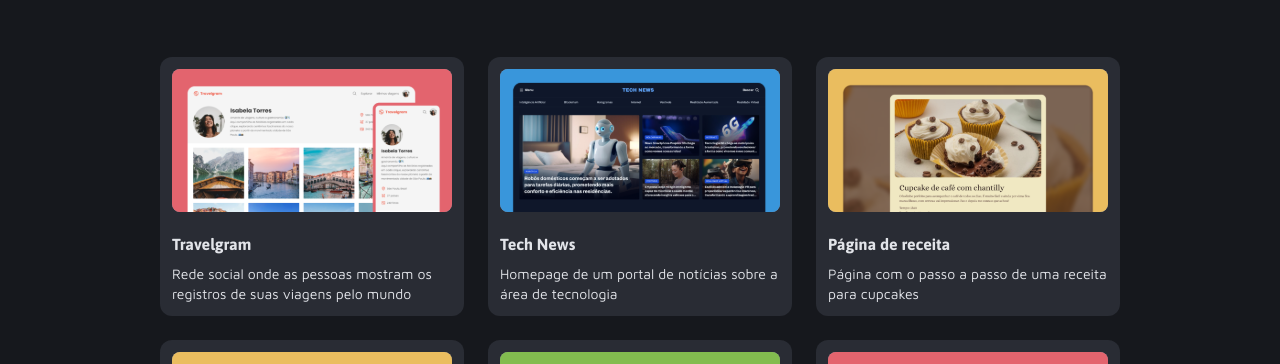
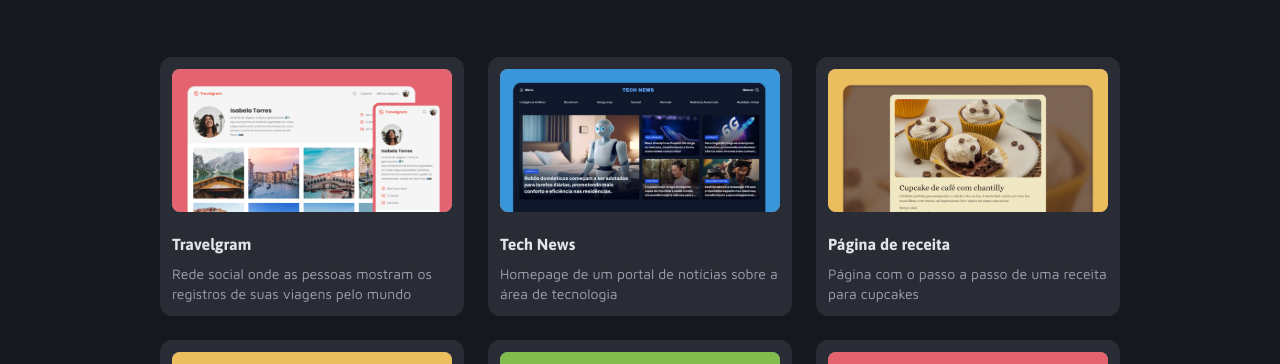
Before and after one commit to brunacborgesm/project-dev-portfolio, a React (Vite) app: page / in a window 1280 px wide. Shown: the part 930-1294 px from the top of the page. Built offline with nearby package versions, Linux system fonts and the light colour scheme.

Commit message:
feat: final touchs

```diff
--- a/src/components/ContactCards.tsx
+++ b/src/components/ContactCards.tsx
@@ -7,7 +7,7 @@ import arrow from '../assets/icons/cta.svg'
 
 export const ContactCards = ({ icon, label }: ContactProps ) => {
   return (
-    <div className='flex p-5 rounded-lg justify-between w-4/12 bg-gray-card text-base-gray items-center'>
+    <div className='flex p-5 rounded-lg justify-between w-4/12 bg-gray-card text-base-gray items-center hover:border hover:border-blue hover:text-blue'>
         <div className='flex flex-row space-x-3'>
             <img className='w-6' src={ icon } />
             <span className='font-Maven'>{ label }</span>
--- a/src/components/ProjectCards.tsx
+++ b/src/components/ProjectCards.tsx
@@ -7,10 +7,10 @@ type ProjectProps = {
 
 export const ProjectCards = ({ url, alt, title, description }: ProjectProps ) => {
   return (
-    <div className='bg-gray-card rounded-xl text-base-gray'>
+    <div className='bg-gray-card rounded-xl hover:border-base-gray hover:border hover:text-base-gray text-gray-400 cursor-pointer transition delay-200'>
         <div className='p-3 text-left'>
             <img src={ url } alt={ alt } className="mb-5 rounded-lg"/>
-            <h3 className='font-Asap font-bold'>{ title }</h3>
+            <h3 className='font-Asap font-bold text-base-gray'>{ title }</h3>
             <p className='font-Maven pt-2 text-sm'>{ description }</p>
         </div>
     </div>
--- a/src/pages/Projetcs.tsx
+++ b/src/pages/Projetcs.tsx
@@ -9,10 +9,10 @@ import { ProjectCards } from '../components/ProjectCards'
 
 export const Projetcs = () => {
   return (
-    <div className='bg-bg-gray text-base-gray h-screen text-center flex flex-col justify-center'>
+    <div className='bg-bg-gray h-screen text-center flex flex-col justify-center'>
         <div className='pb-14'>
             <span className='text-red font-Inconsolata text-xl'>Meu trabalho</span>
-            <h2 className='font-Asap font-bold text-2xl'>Veja os projetos em destaque</h2>
+            <h2 className='font-Asap font-bold text-2xl text-base-gray'>Veja os projetos em destaque</h2>
         </div>
 
         <div className='grid grid-cols-3 gap-6 w-3/4 mx-auto'>
```
